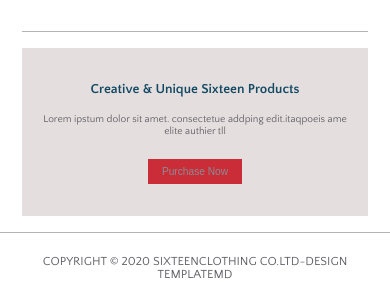
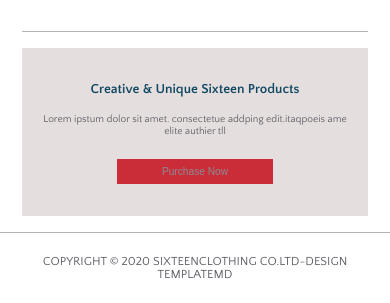
Before and after one commit to ronakbhutiya/Sixteenclothing, a plain HTML site: page index.html in a window 390 px wide. Shown: the part 3414-3717 px from the top of the page. Drawn offline with Linux system fonts and the light colour scheme.

Commit message:
purchase-container

```diff
--- a/style.css
+++ b/style.css
@@ -221,6 +221,7 @@ html {
   padding: 4.8rem 2.4rem;
   background-color: rgb(229 222 222);
 }
+
 .purchase-box h3 {
   margin-bottom: 2.4rem;
 }
@@ -254,6 +255,9 @@ footer {
     flex-direction: column;
     gap: 3.2rem;
     text-align: center;
+  }
+  .purchase-container .about-btn{
+    width: 50%;
   }
   /* .navigation {
     display: none;
```
